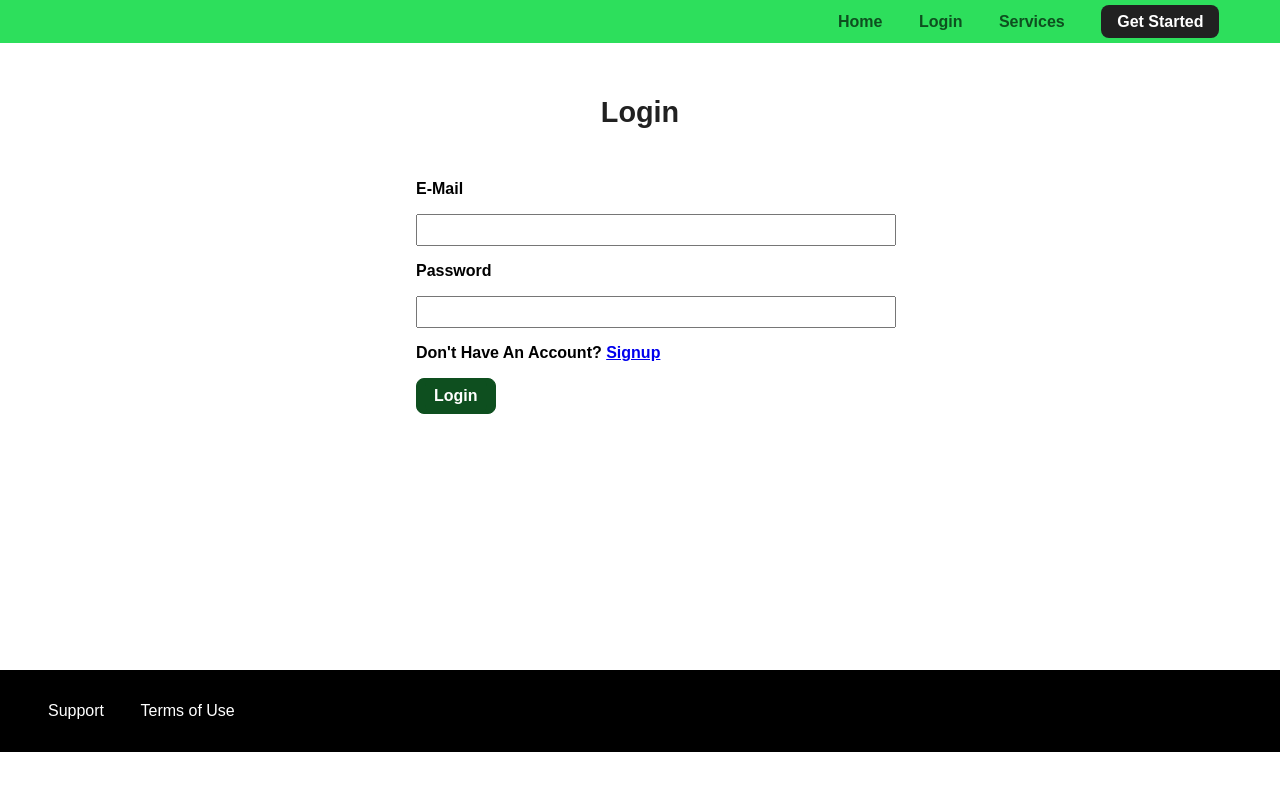
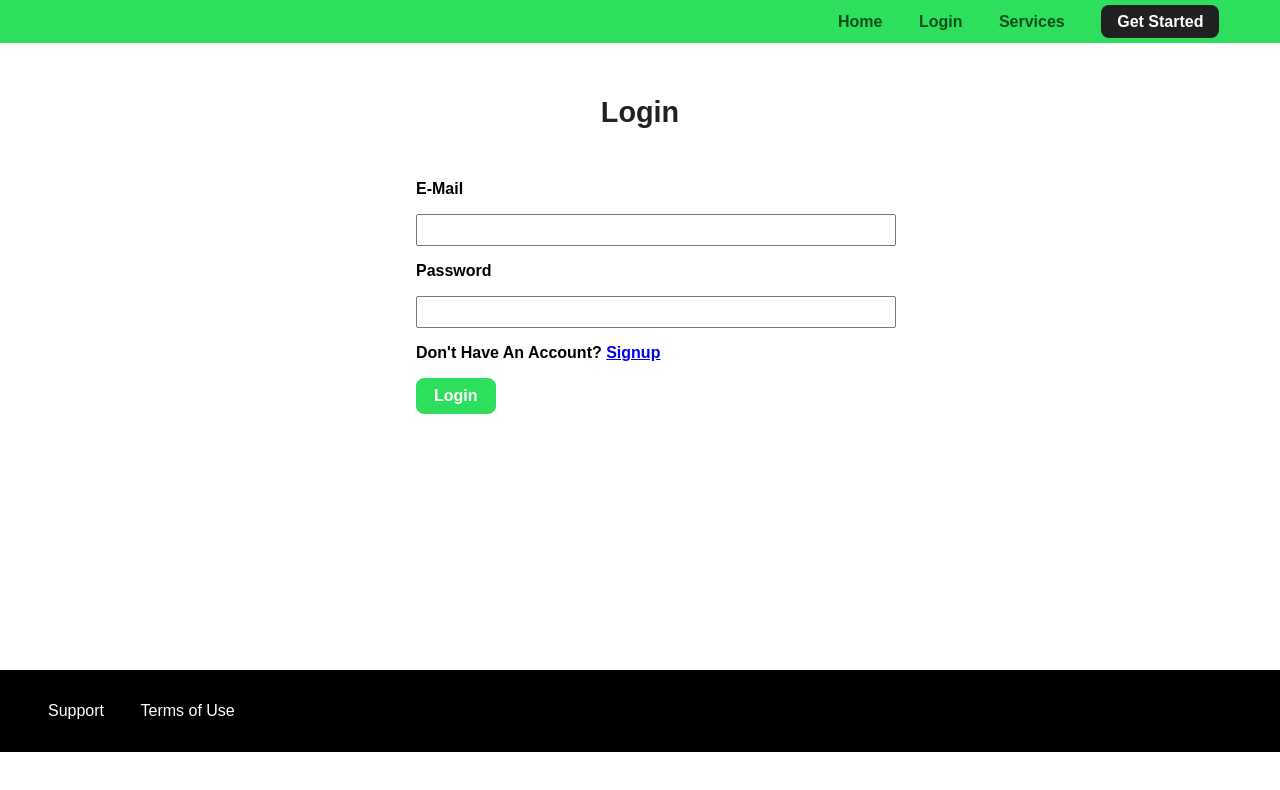
Before and after one commit to PascalUlor/Maintenance-Tracker-App, a plain HTML site: page UI/login.html in a window 1280 px wide. Drawn offline with Linux system fonts and the light colour scheme.

Commit message:
[ft-#157583568] change color of login button to match color of nav-bar

```diff
--- a/UI/css/main.css
+++ b/UI/css/main.css
@@ -168,10 +168,10 @@ body {
 
   .button a, .approved,
   .button {
-    background: #0e4f1f;
+    background: #2ddf5c;
     color: #FFFFFF;
     font: inherit;
-    border: 1.5px solid #0e4f1f;
+    border: 1.5px solid #2ddf5c;
     padding: 0.5rem;
     border-radius: 8px;
     font-weight: bold;
```
